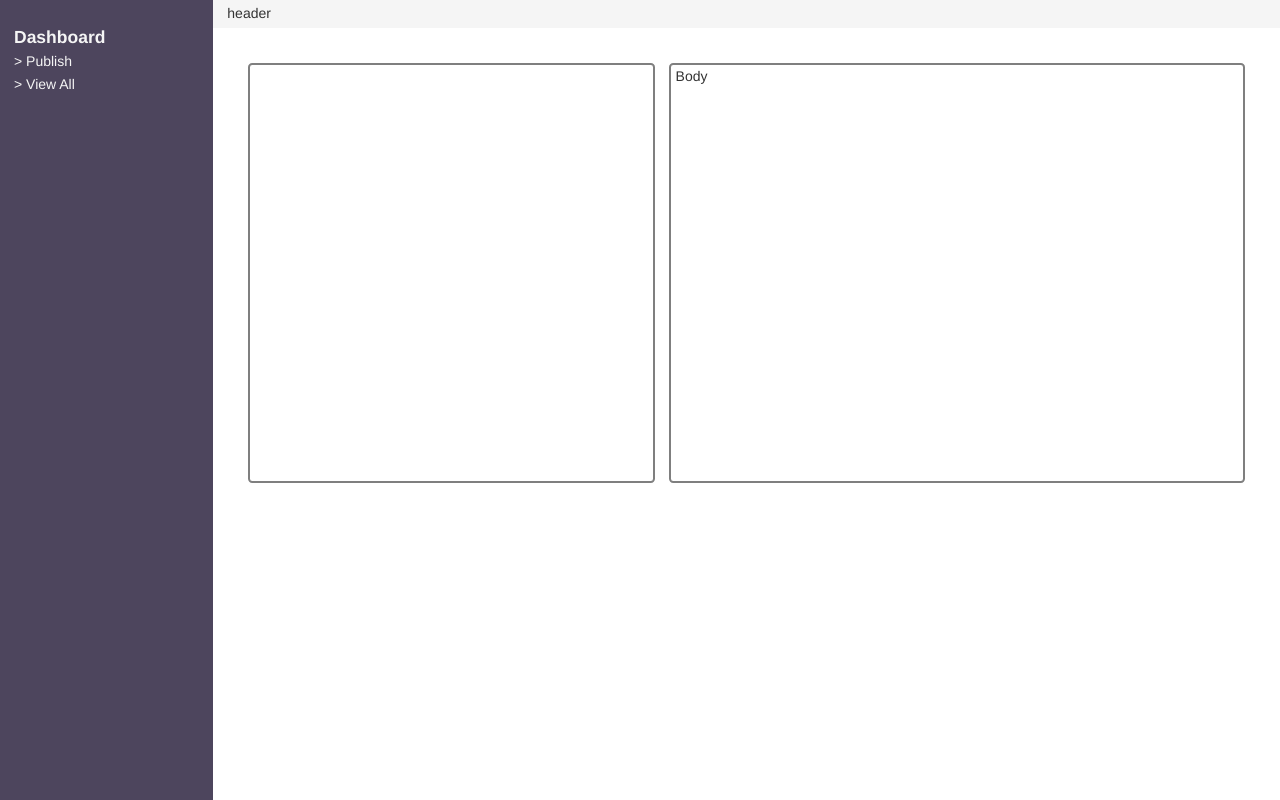
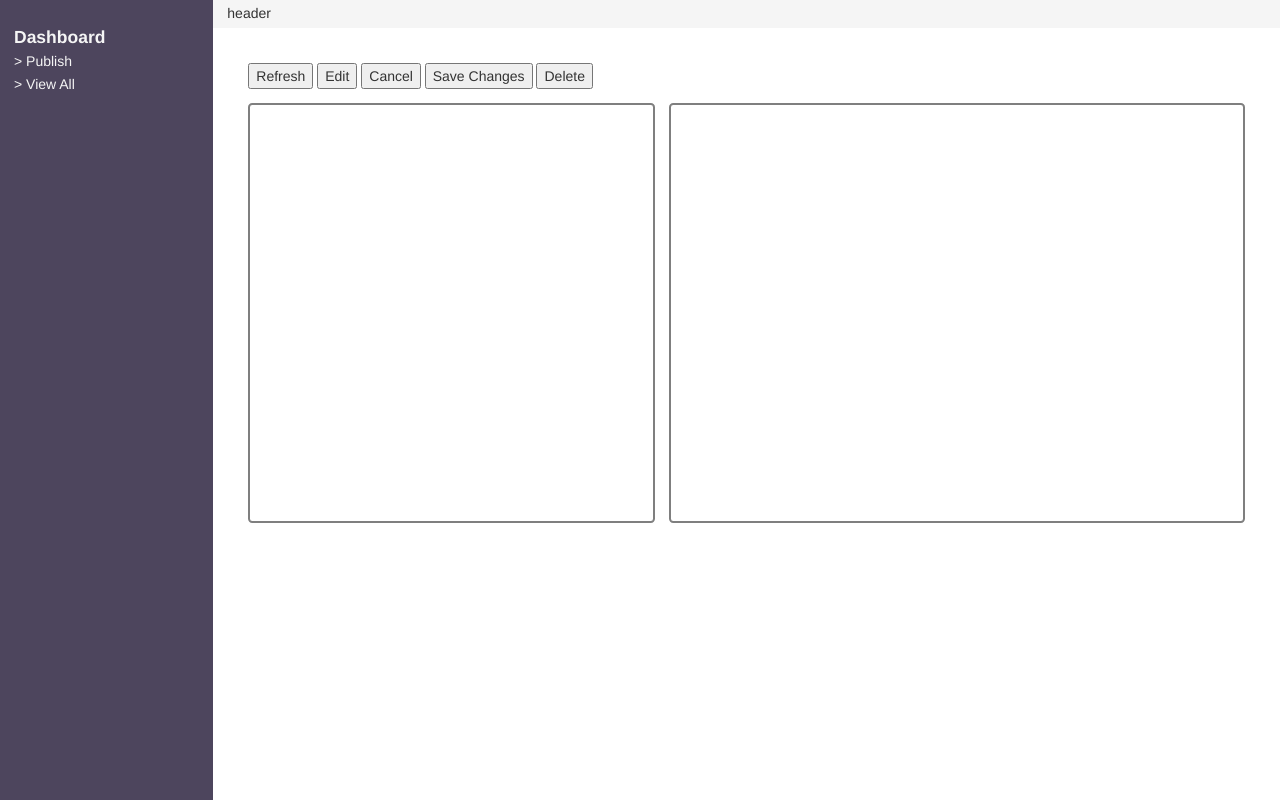
Before and after one commit to M-Jawad-Ch/WebSite, a Flask app: page /admin/view-all in a window 1280 px wide. Run offline with Flask 2, Linux system fonts and the light colour scheme; the visitor is signed in with stand-in values (Sample User, id 1); data that the repository does not hold is empty; some libraries are stand-ins or nearby versions.

Commit message:
CRUD operations through front-end made

```diff
--- a/app.py
+++ b/app.py
@@ -54,7 +54,7 @@ def admin_opts(val):
 
     return render_template(val + '.html')
 
-@app.route('/admin-post/<val>', methods=['GET', 'POST', 'OPTIONS'])
+@app.route('/admin-post/<val>', methods=['GET', 'POST', 'OPTIONS', 'DELETE'])
 def admin_posts(val):
     if 'user' not in session:
         return redirect('login')
@@ -84,17 +84,13 @@ def admin_posts(val):
         posts = dbHandler.get_all()
         return make_response(jsonify( [{'title':p.title, 'body':p.body} for p in posts] ))
 
-    """elif val == 'update':
-        dbHandler.update(params['prev-title'], params['title'], params['body'])
-        return make_response(200)
-
-    elif val == 'update-title':
-        dbHandler.update_title(params['prev-title'], params['title'])
-        return make_response(200)
-
     elif val == 'delete':
         dbHandler.delete(params['title'])
-        return make_response(200)"""
+        return make_response("", 200)
+
+    elif val == 'update':
+        dbHandler.update(params['prev-title'], Post(params['title'], params['body']))
+        return make_response("", 200)
 
     return make_response('Not found' , 404)
 
--- a/templates/view-all.html
+++ b/templates/view-all.html
@@ -2,6 +2,12 @@
 
 {% block head %}
 <style>
+:root {
+    --title-bg-col:antiquewhite;
+    --title-selected-col:wheat;
+    --selected-text-col:gray;
+}
+
 #content {
     padding: 2em;
 }
@@ -34,10 +40,25 @@
 {
     user-select: initial;
     -webkit-user-select: initial;
-    background-color: antiquewhite;
+    background-color: var(--title-bg-col);
     margin: 0.1em 0em;
     padding: 0.1em 0.3em;
 }
+
+#title-edit-input {
+    outline: transparent;
+    width: 100%;
+}
+
+#body-edit-input {
+    outline: transparent;
+    resize: none;
+    width: 100%; height: 90%;
+    overflow: auto;
+    border: none;
+    color: var(--selected-text-col);
+}
+
 </style>
 {% endblock %}
 
@@ -46,6 +67,16 @@
 {% block content %}
 <div id="content">
     <div class="row">
+        <div class="row">
+            <div class="container-type">
+                <div id="buttons">
+                    <button id="refresh-btn">Refresh</button>
+                    <button id="edit-btn">Edit</button>
+                    <button id="cancel-btn">Cancel</button>
+                    <button id="save-btn">Save Changes</button>
+                    <button id="delete-btn">Delete</button>                </div>
+            </div>
+        </div>
         <div class="col-md-5 col-sm-7">
             <div class="container-type">
                 <div id="title-view">
@@ -70,15 +101,39 @@
 
 {% block footer %}
 <script>
-    let res = [], current = 0;
+    let items = [], current = -1, prevTitle = null;
     const bodyView = document.getElementById('body-view');
-    const titleView = document.getElementById('title-view');
+    const titleViews = document.getElementById('title-view');
 
-    function showBody(idx) {
-        bodyView.innerHTML = res[idx].body
+    function selectItem(idx, length) {
+        if (document.getElementById('title-edit-input')) {
+            return
+        }
+
+        bodyView.innerHTML = items[idx].body
         current = idx;
+
+        for(let i = 0; i < length; i++) {
+            const t = document.getElementById(`title-${i}`)
+            t.style.backgroundColor = 'var(--title-bg-col)';
         }
-    fetch(
+
+        const t = document.getElementById(`title-${idx}`)
+        t.style.backgroundColor = 'var(--title-selected-col)';
+    }
+
+    function displayTitles(parent, list) {
+        parent.innerHTML = '';
+        for(let i = 0; i < list.length; i++) {
+            parent.innerHTML += `
+            <div class="row titles" onclick="selectItem(${i}, ${list.length})" id="title-${i}"> ${list[i].title} </div>
+            `
+        }
+    }
+
+    const refreshBtn = document.getElementById('refresh-btn')
+    refreshBtn.addEventListener('click', async (event) => {
+        let res = await fetch(
             '/admin-post/get-all',
             {
                 method:'POST',
@@ -87,14 +142,99 @@
                 },
                 body: JSON.stringify({})
             }
-    ).then( response => response.json()).then( x => {
-        res = x;
-        let titles = document.getElementById('title-view')
-        for(let i = 0; i < res.length; i++) {
-            titles.innerHTML += `
-            <div class="row titles" onclick="showBody(${i})"> ${res[i].title} </div>
-            `
+        )
+
+        res = await res.json()
+        displayTitles(titleViews, res);
+        bodyView.innerHTML = ''
+        current = -1; items = res;
+    })
+
+    const deleteBtn = document.getElementById('delete-btn');
+    deleteBtn.addEventListener('click', async (event) => {
+        if (current == -1) return;
+        let response = await fetch(
+            '/admin-post/delete',
+            {
+                method:'DELETE',
+                headers: {
+                    'content-type':'application/json'
+                },
+                body: JSON.stringify({'title':items[current].title})
             }
+        )
+
+        if (response.status != 200) {
+            console.log(`Error while delete ${response.status}`)
+            return
+        }
+
+        items[current] = items[ items.length - 1 ]; items.pop()
+        displayTitles(titleViews, items);
+        bodyView.innerHTML = ''
     })
+
+    const editBtn = document.getElementById('edit-btn');
+    editBtn.addEventListener('click', async (event) => {
+        if (document.getElementById('title-edit-input') || current == -1) {
+            return
+        }
+
+        const titleText = items[current].title;
+        const titleView = document.getElementById(`title-${current}`)
+
+        titleView.innerHTML = '<input type="text" id="title-edit-input">';
+        document.getElementById('title-edit-input').value = titleText;
+
+        prevTitle = titleText;
+        const bodyText = items[current].body;
+        bodyView.innerHTML = '<textarea id="body-edit-input"></textarea>';
+        document.getElementById('body-edit-input').value = bodyText;
+    })
+
+    const saveBtn = document.getElementById('save-btn');
+    saveBtn.addEventListener('click', async (event) => {
+        if (current == -1 ) return
+
+        const titleEditInput = document.getElementById('title-edit-input')
+        const bodyEditInput = document.getElementById('body-edit-input')
+
+        let res = await fetch(
+            '/admin-post/update',
+            {
+                method:'POST',
+                headers: {
+                    'content-type':'application/json'
+                },
+                body:JSON.stringify({
+                    'prev-title':prevTitle,
+                    'title':titleEditInput.value,
+                    'body':bodyEditInput.value
+                })
+            }
+        )
+
+        if (res.status != 200) {
+            console.log(`Error while update ${res.status}`)
+            return
+        }
+
+        refreshBtn.click()
+    })
+
+    const cancelBtn = document.getElementById('cancel-btn');
+    cancelBtn.addEventListener('click', async (event) => {
+        current = -1; prevTitle = null;
+        displayTitles(titleViews, items);
+        bodyView.innerHTML = ''
+    })
+
+    document.addEventListener('click', function(event) {
+        if (!content.contains(event.target)) {
+            if (prevTitle) cancelBtn.click();
+        }
+    });
+
+    refreshBtn.click()
 </script>
 {% endblock %}
```
Lines whose indentation alone changed are shown as unchanged.
